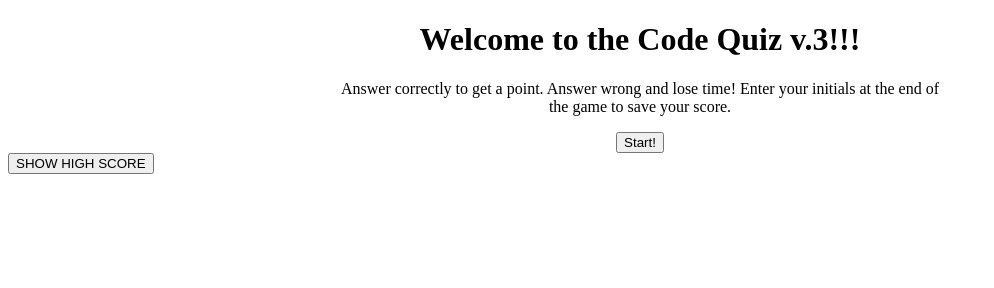
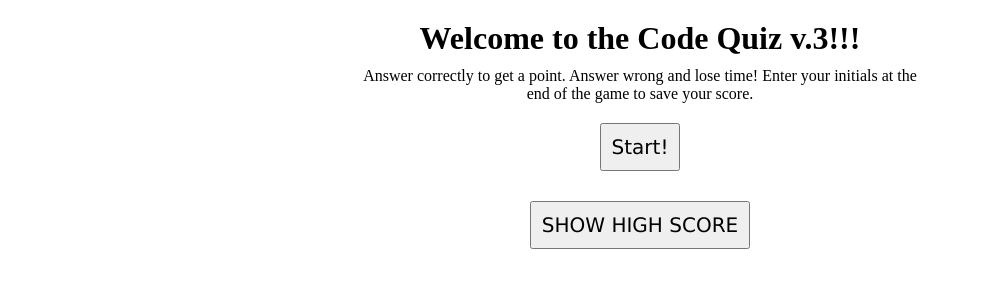
Before and after one commit to kylegrabski/code-quiz-v3, a plain HTML site: page index.html in a window 1280 px wide. Shown: the whole page, without its empty margins (0-994 px from the left). Drawn offline with Linux system fonts and the light colour scheme.

Commit message:
added basic styles

```diff
--- a/assets/style.css
+++ b/assets/style.css
@@ -1,3 +1,13 @@
+* {
+  text-align: center;
+  margin: 10px;
+}
+* button {
+  padding: 10px;
+  font-family: 'Lucida Sans', 'Lucida Sans Regular', 'Lucida Grande', 'Lucida Sans Unicode', Geneva, Verdana, sans-serif;
+  font-size: 20px;
+}
+
 .container {
     width: 600px;
     margin: 0 auto;
```
